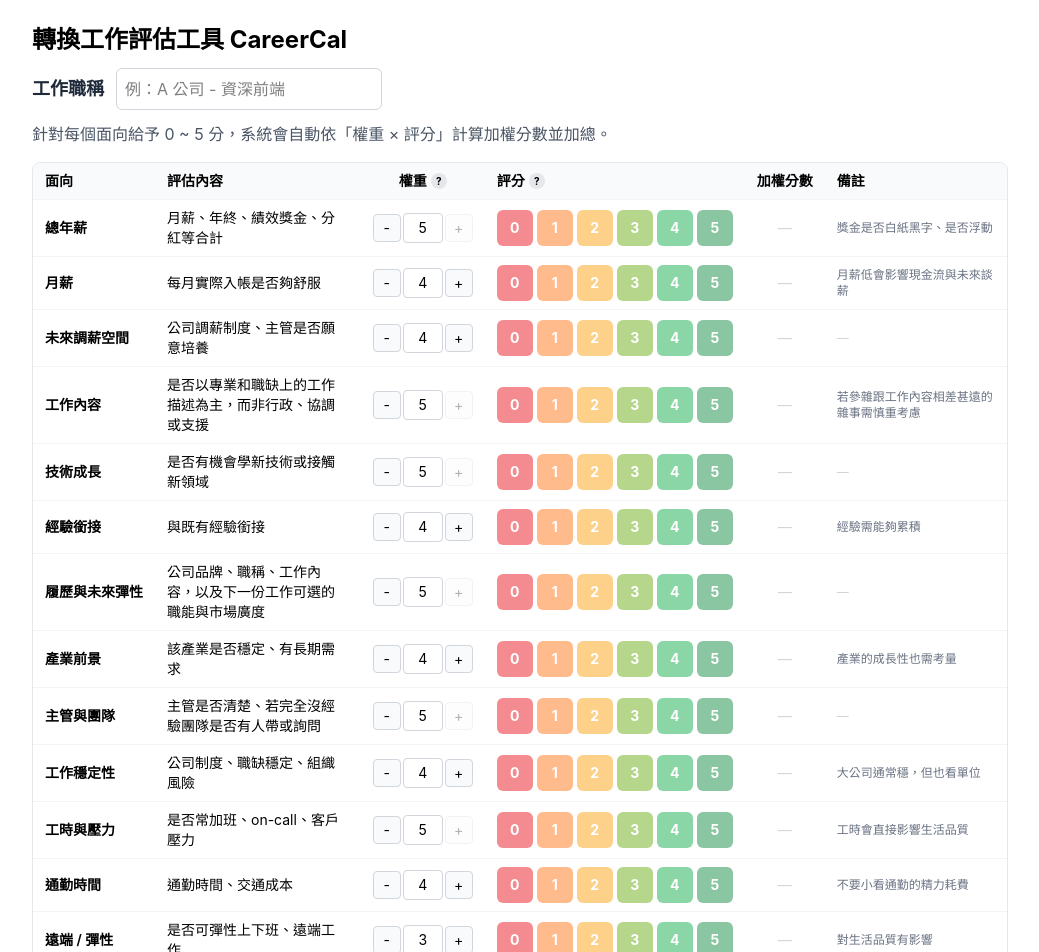
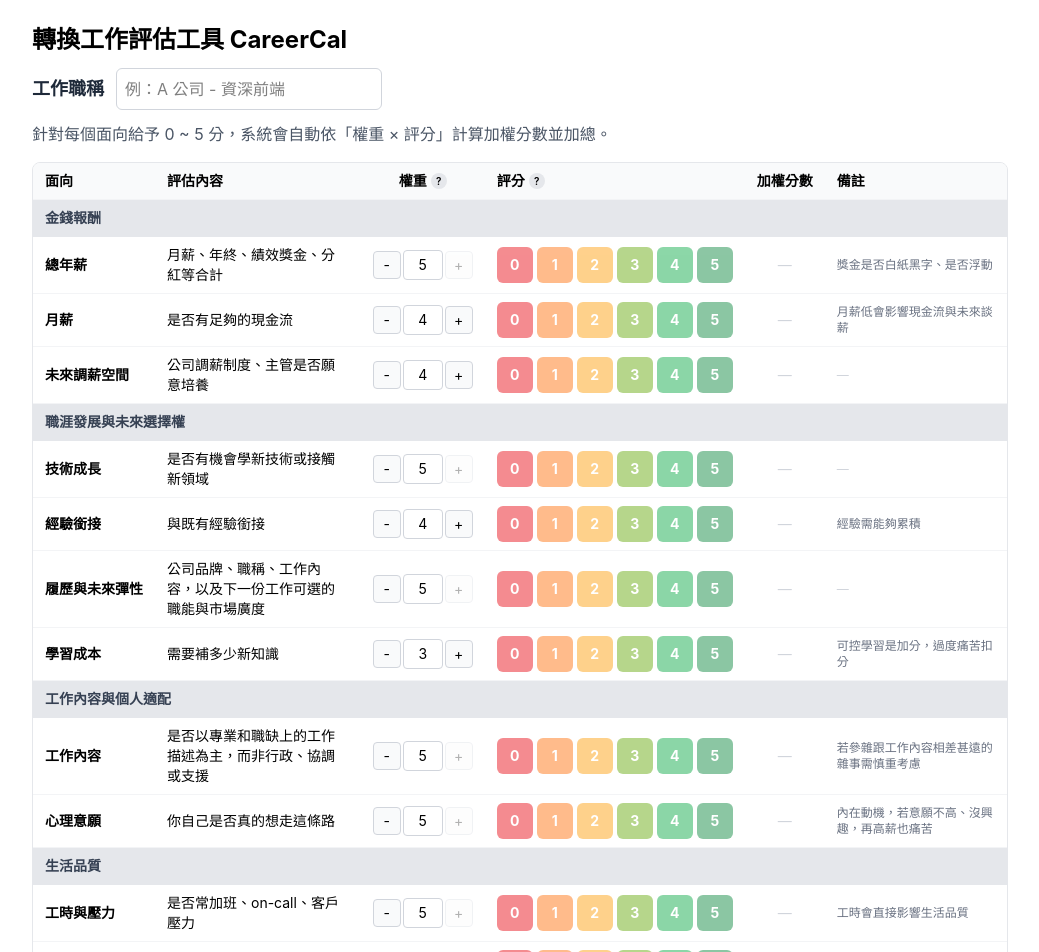
Before and after one commit to hangineer/Job-Eval-Worksheet, a React (Vite) app: page / in a window 1280 px wide. Shown: the top 952 px of the page, without its empty margins (120-1159 px from the left). Built offline with nearby package versions, Linux system fonts and the light colour scheme.

Commit message:
feat: add criteria  categories

```diff
--- a/src/components/CriteriaTable.tsx
+++ b/src/components/CriteriaTable.tsx
@@ -1,7 +1,8 @@
+import { Fragment } from "react";
 import { Tooltip } from "react-tooltip";
 import "react-tooltip/dist/react-tooltip.css";
-import { CRITERIA, SCORE_OPTIONS } from "../criteria";
-import { SCORE_BG, WEIGHT_GUIDE } from "../lib/constants";
+import { CATEGORIES, CRITERIA, SCORE_OPTIONS } from "../criteria";
+import { WEIGHT_GUIDE } from "../lib/constants";
 import type { Scores } from "../lib/types";
 
 interface CriteriaTableProps {
@@ -22,9 +23,9 @@ export function CriteriaTable({
       <table className="w-full border-collapse text-sm">
         <thead>
           <tr>
-            <th className="px-3 py-2 border-b border-gray-100 bg-gray-50 text-left whitespace-nowrap">面向</th>
-            <th className="px-3 py-2 border-b border-gray-100 bg-gray-50 text-left min-w-[200px]">評估內容</th>
-            <th className="px-3 py-2 border-b border-gray-100 bg-gray-50 text-center whitespace-nowrap">
+            <th className="px-3 py-2 border-b border-gray-100 bg-gray-50 text-left whitespace-nowrap font-semibold">面向</th>
+            <th className="px-3 py-2 border-b border-gray-100 bg-gray-50 text-left min-w-50 font-semibold">評估內容</th>
+            <th className="px-3 py-2 border-b border-gray-100 bg-gray-50 text-center whitespace-nowrap font-semibold">
               <span className="inline-flex items-center justify-center gap-1">
                 權重
                 <button
@@ -37,7 +38,7 @@ export function CriteriaTable({
                 </button>
               </span>
             </th>
-            <th className="px-3 py-2 border-b border-gray-100 bg-gray-50 text-left whitespace-nowrap">
+            <th className="px-3 py-2 border-b border-gray-100 bg-gray-50 text-left whitespace-nowrap font-semibold">
               <span className="inline-flex items-center gap-1">
                 評分
                 <button
@@ -50,17 +51,30 @@ export function CriteriaTable({
                 </button>
               </span>
             </th>
-            <th className="px-3 py-2 border-b border-gray-100 bg-gray-50 text-center whitespace-nowrap">加權分數</th>
-            <th className="px-3 py-2 border-b border-gray-100 bg-gray-50 text-left min-w-[180px] hidden md:table-cell">備註</th>
+            <th className="px-3 py-2 border-b border-gray-100 bg-gray-50 text-center whitespace-nowrap font-semibold">加權分數</th>
+            <th className="px-3 py-2 border-b border-gray-100 bg-gray-50 text-left min-w-45 hidden md:table-cell font-semibold">備註</th>
           </tr>
         </thead>
         <tbody>
-          {CRITERIA.map((c) => {
-            const score = scores[c.id] ?? null;
-            const weight = getWeight(c.id, c.weight);
-            const weighted = score == null ? null : score * weight;
+          {CATEGORIES.map((cat) => {
+            const rows = CRITERIA.filter((c) => c.category === cat.id);
+            if (rows.length === 0) return null;
             return (
-              <tr key={c.id}>
+              <Fragment key={cat.id}>
+                <tr>
+                  <td
+                    colSpan={6}
+                    className="px-3 py-2 bg-gray-200 border-b border-gray-200 text-sm font-semibold text-gray-700"
+                  >
+                    {cat.label}
+                  </td>
+                </tr>
+                {rows.map((c) => {
+                  const score = scores[c.id] ?? null;
+                  const weight = getWeight(c.id, c.weight);
+                  const weighted = score == null ? null : score * weight;
+                  return (
+                    <tr key={c.id}>
                 <td className="px-3 py-2 border-b border-gray-100 font-semibold whitespace-nowrap">{c.title}</td>
                 <td className="px-3 py-2 border-b border-gray-100 min-w-[200px]">{c.description}</td>
                 <td className="px-3 py-2 border-b border-gray-100 text-center whitespace-nowrap">
@@ -103,7 +117,9 @@ export function CriteriaTable({
                       <button
                         key={opt.value}
                         type="button"
-                        className={`w-9 h-9 rounded-md border-2 font-bold text-sm text-white transition ${SCORE_BG[opt.value]} ${
+                        className={`w-9 h-9 rounded-md border-2 font-bold text-sm text-white transition ${
+                          ["bg-red-600", "bg-orange-500", "bg-amber-500", "bg-lime-600", "bg-green-600", "bg-green-700"][opt.value]
+                        } ${
                           score === opt.value
                             ? "opacity-100 border-slate-800 scale-105"
                             : "opacity-45 border-transparent hover:opacity-80 cursor-pointer"
@@ -132,7 +148,10 @@ export function CriteriaTable({
                     <span className="text-gray-300">—</span>
                   )}
                 </td>
-              </tr>
+                    </tr>
+                  );
+                })}
+              </Fragment>
             );
           })}
         </tbody>
@@ -180,7 +199,9 @@ export function CriteriaTable({
                   <tr key={opt.value}>
                     <td className="pr-3 py-0.5 text-right">
                       <span
-                        className={`inline-flex items-center justify-center min-w-8 px-1.5 py-0.5 rounded-md font-bold text-white ${SCORE_BG[opt.value]}`}
+                        className={`inline-flex items-center justify-center min-w-8 px-1.5 py-0.5 rounded-md font-bold text-white ${
+                          ["bg-red-600", "bg-orange-500", "bg-amber-500", "bg-lime-600", "bg-green-600", "bg-green-700"][opt.value]
+                        }`}
                       >
                         {opt.label}
                       </span>
--- a/src/criteria.ts
+++ b/src/criteria.ts
@@ -1,5 +1,21 @@
+export type CategoryId = "money" | "growth" | "fit" | "life" | "environment";
+
+export interface Category {
+  id: CategoryId;
+  label: string;
+}
+
+export const CATEGORIES: Category[] = [
+  { id: "money", label: "金錢報酬" },
+  { id: "growth", label: "職涯發展與未來選擇權" },
+  { id: "fit", label: "工作內容與個人適配" },
+  { id: "life", label: "生活品質" },
+  { id: "environment", label: "環境與穩定性" },
+];
+
 export interface Criterion {
   id: string;
+  category: CategoryId;
   title: string;
   description: string;
   weight: number;
@@ -16,22 +32,27 @@ export const SCORE_OPTIONS = [
 ] as const;
 
 export const CRITERIA: Criterion[] = [
-  { id: "salary-total", title: "總年薪", description: "月薪、年終、績效獎金、分紅等合計", weight: 5, note: "獎金是否白紙黑字、是否浮動" },
-  { id: "salary-base", title: "月薪", description: "每月實際入帳是否夠舒服", weight: 4, note: "月薪低會影響現金流與未來談薪" },
-  { id: "raise-potential", title: "未來調薪空間", description: "公司調薪制度、主管是否願意培養", weight: 4, note: "" },
-  { id: "job-technicality", title: "工作內容", description: "是否以專業和職缺上的工作描述為主，而非行政、協調或支援", weight: 5, note: "若參雜跟工作內容相差甚遠的雜事需慎重考慮" },
-  { id: "tech-growth", title: "技術成長", description: "是否有機會學新技術或接觸新領域", weight: 5, note: "" },
-  { id: "experience-fit", title: "經驗銜接", description: "與既有經驗銜接", weight: 4, note: "經驗需能夠累積" },
-  { id: "resume-value", title: "履歷與未來彈性", description: "公司品牌、職稱、工作內容，以及下一份工作可選的職能與市場廣度", weight: 5, note: "" },
-  { id: "industry-outlook", title: "產業前景", description: "該產業是否穩定、有長期需求", weight: 4, note: "產業的成長性也需考量" },
-  { id: "manager-team", title: "主管與團隊", description: "主管是否清楚、若完全沒經驗團隊是否有人帶或詢問", weight: 5, note: "" },
-  { id: "job-stability", title: "工作穩定性", description: "公司制度、職缺穩定、組織風險", weight: 4, note: "大公司通常穩，但也看單位" },
-  { id: "workload", title: "工時與壓力", description: "是否常加班、on-call、客戶壓力", weight: 5, note: "工時會直接影響生活品質" },
-  { id: "commute", title: "通勤時間", description: "通勤時間、交通成本", weight: 4, note: "不要小看通勤的精力耗費" },
-  { id: "remote-flexibility", title: "遠端 / 彈性", description: "是否可彈性上下班、遠端工作", weight: 3, note: "對生活品質有影響" },
-  { id: "culture", title: "公司文化", description: "流程、政治、溝通方式是否能接受", weight: 4, note: "大公司文化不一定適合每個人" },
-  { id: "learning-cost", title: "學習成本", description: "需要補多少新知識", weight: 3, note: "可控學習是加分，過度痛苦扣分" },
-  { id: "willingness", title: "心理意願", description: "你自己是否真的想走這條路", weight: 5, note: "內在動機，若意願不高、沒興趣，再高薪也痛苦" },
+  // 金錢報酬
+  { id: "salary-total", category: "money", title: "總年薪", description: "月薪、年終、績效獎金、分紅等合計", weight: 5, note: "獎金是否白紙黑字、是否浮動" },
+  { id: "salary-base", category: "money", title: "月薪", description: "是否有足夠的現金流", weight: 4, note: "月薪低會影響現金流與未來談薪" },
+  { id: "raise-potential", category: "money", title: "未來調薪空間", description: "公司調薪制度、主管是否願意培養", weight: 4, note: "" },
+  // 職涯發展與未來選擇權
+  { id: "tech-growth", category: "growth", title: "技術成長", description: "是否有機會學新技術或接觸新領域", weight: 5, note: "" },
+  { id: "experience-fit", category: "growth", title: "經驗銜接", description: "與既有經驗銜接", weight: 4, note: "經驗需能夠累積" },
+  { id: "resume-value", category: "growth", title: "履歷與未來彈性", description: "公司品牌、職稱、工作內容，以及下一份工作可選的職能與市場廣度", weight: 5, note: "" },
+  { id: "learning-cost", category: "growth", title: "學習成本", description: "需要補多少新知識", weight: 3, note: "可控學習是加分，過度痛苦扣分" },
+  // 工作內容與個人適配
+  { id: "job-technicality", category: "fit", title: "工作內容", description: "是否以專業和職缺上的工作描述為主，而非行政、協調或支援", weight: 5, note: "若參雜跟工作內容相差甚遠的雜事需慎重考慮" },
+  { id: "willingness", category: "fit", title: "心理意願", description: "你自己是否真的想走這條路", weight: 5, note: "內在動機，若意願不高、沒興趣，再高薪也痛苦" },
+  // 生活品質
+  { id: "workload", category: "life", title: "工時與壓力", description: "是否常加班、on-call、客戶壓力", weight: 5, note: "工時會直接影響生活品質" },
+  { id: "commute", category: "life", title: "通勤時間", description: "通勤時間、交通成本", weight: 4, note: "不要小看通勤的精力耗費" },
+  { id: "remote-flexibility", category: "life", title: "遠端 / 彈性", description: "是否可彈性上下班、遠端工作", weight: 3, note: "對生活品質有影響" },
+  // 環境與穩定性
+  { id: "manager-team", category: "environment", title: "主管與團隊", description: "主管是否清楚、若完全沒經驗團隊是否有人帶或詢問", weight: 5, note: "" },
+  { id: "culture", category: "environment", title: "公司文化", description: "流程、政治、溝通方式是否能接受", weight: 4, note: "大公司文化不一定適合每個人" },
+  { id: "job-stability", category: "environment", title: "工作穩定性", description: "公司制度、職缺穩定、組織風險", weight: 4, note: "大公司通常穩，但也看單位" },
+  { id: "industry-outlook", category: "environment", title: "產業前景", description: "該產業是否穩定、有長期需求", weight: 4, note: "產業的成長性也需考量" },
 ];
 
 export interface JudgmentBand {
--- a/src/lib/constants.ts
+++ b/src/lib/constants.ts
@@ -9,12 +9,3 @@ export const WEIGHT_GUIDE = [
   { value: 4, meaning: "很重要" },
   { value: 5, meaning: "核心關鍵" },
 ] as const;
-
-export const SCORE_BG: Record<number, string> = {
-  "0": "bg-red-600",
-  "1": "bg-orange-500",
-  "2": "bg-amber-500",
-  "3": "bg-lime-600",
-  "4": "bg-green-600",
-  "5": "bg-green-700",
-} as const;
```
